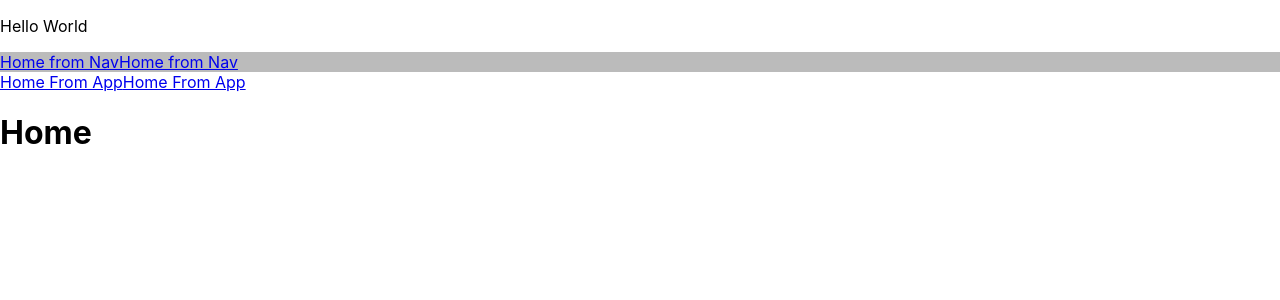
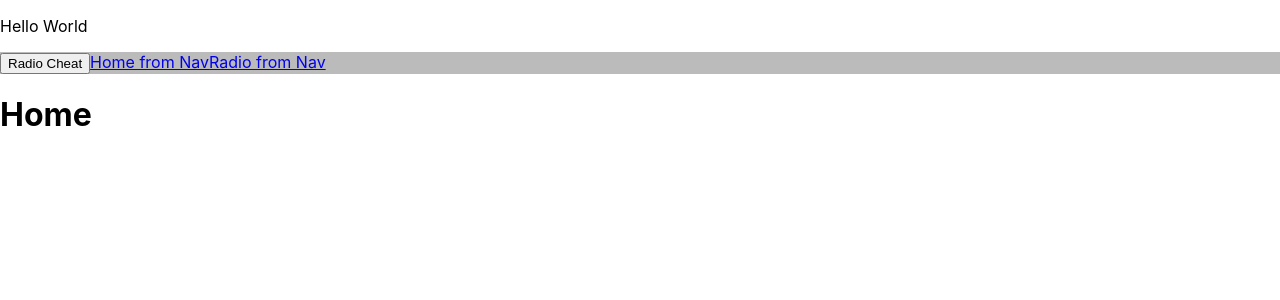
Before and after one commit to stujmar/ui-tests, a React (Create React App) app: page / in a window 1280 px wide. Shown: the top 300 px of the page. Built offline with nearby package versions, Linux system fonts and the light colour scheme.

Commit message:
tried history pushing and have bigger issue with buttons/links

```diff
--- a/src/App/App.js
+++ b/src/App/App.js
@@ -3,6 +3,7 @@ import { BrowserRouter as Router, Route, Link, Switch } from 'react-router-dom';
 
 import Home from '../Home/Home';
 import NavBar from '../NavBar/NavBar';
+import Radio from '../Radio/Radio';
 import { main } from './App.module.css';
 
 const App = () => {
@@ -11,11 +12,12 @@ const App = () => {
       <p>Hello World</p>
       <Router>
           <NavBar />
-          <Link to="/">Home From App</Link>
-          <Link to="/">Home From App</Link>
+          {/* <Link to="/">Home From App</Link>
+          <Link to="/radio">Radio From App</Link> */}
+
         <Switch>
           <Route path="/" component={Home} exact/>
-          <Route path="/radio"/>
+          <Route path="/radio" component={Radio} />
         </Switch>
       </Router>
     </div>
--- a/src/NavBar/NavBar.js
+++ b/src/NavBar/NavBar.js
@@ -1,13 +1,18 @@
 import React from "react";
-import { Link } from "react-router-dom";
+import { Link, useHistory } from "react-router-dom";
 import { navStyle } from './NavBar.module.css'
 
 const NavBar = () => {
+    const history = useHistory();
 
+    const handleClick = (e) => {
+        history.push("radio");
+    }
     return (
         <div className={navStyle}>
+            <button onClick={handleClick}>Radio Cheat</button>
             <Link to="/">Home from Nav</Link>
-            <Link to="/">Home from Nav</Link>
+            <Link to="/radio">Radio from Nav</Link>
         </div>
     )
 }
```
Also changed, not shown: 1 other file (tests, documents, lock files or other folders).
